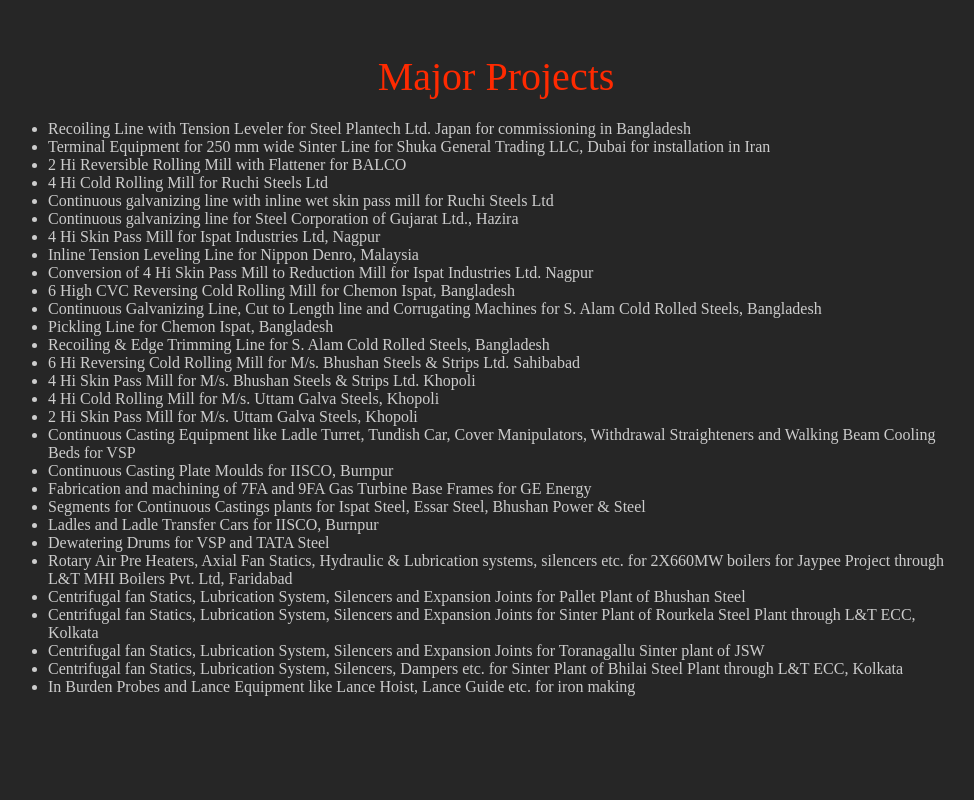
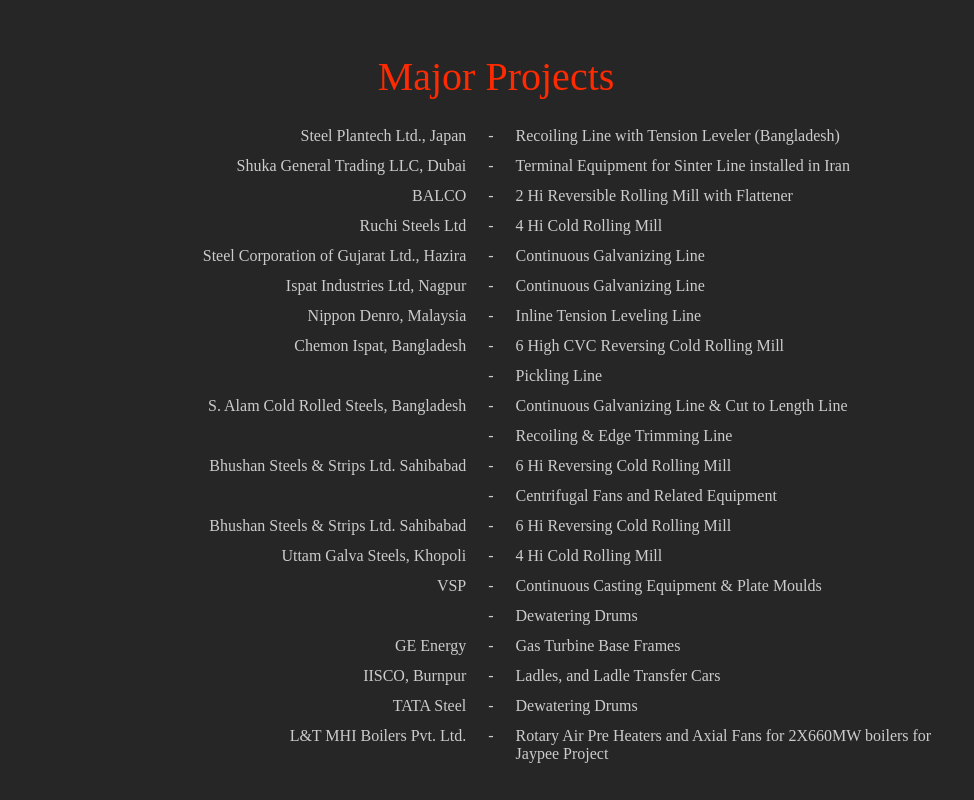
Before and after one commit to sanjaypuri/newResume, a plain HTML site: page index.html in a window 1280 px wide. Shown: the part 3500-4300 px from the top of the page, without its empty margins (144-1118 px from the left). Drawn offline with nearby package versions, Linux system fonts and the light colour scheme.

Commit message:
projects page updted

```diff
--- a/index.html
+++ b/index.html
@@ -223,45 +223,113 @@
   <div id="projects">
     <div id="projects-title">Major Projects</div>
     <div id="project-list">
-      <ul>
-        <li>Recoiling Line with Tension Leveler for Steel Plantech Ltd. Japan for commissioning in Bangladesh</li>
-        <li>Terminal Equipment for 250 mm wide Sinter Line for Shuka General Trading LLC, Dubai for installation in Iran
-        </li>
-        <li>2 Hi Reversible Rolling Mill with Flattener for BALCO</li>
-        <li>4 Hi Cold Rolling Mill for Ruchi Steels Ltd</li>
-        <li>Continuous galvanizing line with inline wet skin pass mill for Ruchi Steels Ltd</li>
-        <li>Continuous galvanizing line for Steel Corporation of Gujarat Ltd., Hazira</li>
-        <li>4 Hi Skin Pass Mill for Ispat Industries Ltd, Nagpur</li>
-        <li>Inline Tension Leveling Line for Nippon Denro, Malaysia</li>
-        <li>Conversion of 4 Hi Skin Pass Mill to Reduction Mill for Ispat Industries Ltd. Nagpur</li>
-        <li>6 High CVC Reversing Cold Rolling Mill for Chemon Ispat, Bangladesh</li>
-        <li>Continuous Galvanizing Line, Cut to Length line and Corrugating Machines for S. Alam Cold Rolled Steels,
-          Bangladesh</li>
-        <li>Pickling Line for Chemon Ispat, Bangladesh</li>
-        <li>Recoiling & Edge Trimming Line for S. Alam Cold Rolled Steels, Bangladesh</li>
-        <li>6 Hi Reversing Cold Rolling Mill for M/s. Bhushan Steels & Strips Ltd. Sahibabad</li>
-        <li>4 Hi Skin Pass Mill for M/s. Bhushan Steels & Strips Ltd. Khopoli</li>
-        <li>4 Hi Cold Rolling Mill for M/s. Uttam Galva Steels, Khopoli</li>
-        <li>2 Hi Skin Pass Mill for M/s. Uttam Galva Steels, Khopoli</li>
-        <li>Continuous Casting Equipment like Ladle Turret, Tundish Car, Cover Manipulators, Withdrawal Straighteners
-          and Walking Beam Cooling Beds for VSP</li>
-        <li>Continuous Casting Plate Moulds for IISCO, Burnpur</li>
-        <li>Fabrication and machining of 7FA and 9FA Gas Turbine Base Frames for GE Energy</li>
-        <li>Segments for Continuous Castings plants for Ispat Steel, Essar Steel, Bhushan Power & Steel</li>
-        <li>Ladles and Ladle Transfer Cars for IISCO, Burnpur</li>
-        <li>Dewatering Drums for VSP and TATA Steel</li>
-        <li>Rotary Air Pre Heaters, Axial Fan Statics, Hydraulic & Lubrication systems, silencers etc. for 2X660MW
-          boilers for Jaypee Project through L&T MHI Boilers Pvt. Ltd, Faridabad</li>
-        <li>Centrifugal fan Statics, Lubrication System, Silencers and Expansion Joints for Pallet Plant of Bhushan
-          Steel</li>
-        <li>Centrifugal fan Statics, Lubrication System, Silencers and Expansion Joints for Sinter Plant of Rourkela
-          Steel Plant through L&T ECC, Kolkata </li>
-        <li>Centrifugal fan Statics, Lubrication System, Silencers and Expansion Joints for Toranagallu Sinter plant of
-          JSW</li>
-        <li>Centrifugal fan Statics, Lubrication System, Silencers, Dampers etc. for Sinter Plant of Bhilai Steel Plant
-          through L&T ECC, Kolkata</li>
-        <li>In Burden Probes and Lance Equipment like Lance Hoist, Lance Guide etc. for iron making</li>
-      </ul>
+      <table>
+        <tr>
+          <td style="text-align: right; width:48%;">Steel Plantech Ltd., Japan</td>
+          <td>-</td>
+          <td>Recoiling Line with Tension Leveler (Bangladesh)</td>
+        </tr>
+        <tr>
+          <td style="text-align: right;">Shuka General Trading LLC, Dubai</td>
+          <td>-</td>
+          <td>Terminal Equipment for Sinter Line installed in Iran</td>
+        </tr>
+        <tr>
+          <td style="text-align: right;">BALCO</td>
+          <td>-</td>
+          <td>2 Hi Reversible Rolling Mill with Flattener</td>
+        </tr>
+        <tr>
+          <td style="text-align: right;">Ruchi Steels Ltd</td>
+          <td>-</td>
+          <td>4 Hi Cold Rolling Mill</td>
+        </tr>
+        <tr>
+          <td style="text-align: right;">Steel Corporation of Gujarat Ltd., Hazira</td>
+          <td>-</td>
+          <td>Continuous Galvanizing Line</td>
+        </tr>
+        <tr>
+          <td style="text-align: right;">Ispat Industries Ltd, Nagpur</td>
+          <td>-</td>
+          <td>Continuous Galvanizing Line</td>
+        </tr>
+        <tr>
+          <td style="text-align: right;">Nippon Denro, Malaysia</td>
+          <td>-</td>
+          <td>Inline Tension Leveling Line</td>
+        </tr>
+        <tr>
+          <td style="text-align: right;">Chemon Ispat, Bangladesh</td>
+          <td>-</td>
+          <td>6 High CVC Reversing Cold Rolling Mill</td>
+        </tr>
+        <tr>
+          <td style="text-align: right;"> </td>
+          <td>-</td>
+          <td>Pickling Line</td>
+        </tr>
+        <tr>
+          <td style="text-align: right;">S. Alam Cold Rolled Steels, Bangladesh</td>
+          <td>-</td>
+          <td>Continuous Galvanizing Line & Cut to Length Line</td>
+        </tr>
+        <tr>
+          <td style="text-align: right;"> </td>
+          <td>-</td>
+          <td>Recoiling & Edge Trimming Line</td>
+        </tr>
+        <tr>
+          <td style="text-align: right;">Bhushan Steels & Strips Ltd. Sahibabad</td>
+          <td>-</td>
+          <td>6 Hi Reversing Cold Rolling Mill</td>
+        </tr>
+        <tr>
+          <td style="text-align: right;"> </td>
+          <td>-</td>
+          <td>Centrifugal Fans and Related Equipment</td>
+        </tr>
+        <tr>
+          <td style="text-align: right;">Bhushan Steels & Strips Ltd. Sahibabad</td>
+          <td>-</td>
+          <td>6 Hi Reversing Cold Rolling Mill</td>
+        </tr>
+        <tr>
+          <td style="text-align: right;">Uttam Galva Steels, Khopoli</td>
+          <td>-</td>
+          <td>4 Hi Cold Rolling Mill</td>
+        </tr>
+        <tr>
+          <td style="text-align: right;">VSP</td>
+          <td>-</td>
+          <td>Continuous Casting Equipment & Plate Moulds</td>
+        </tr>
+        <tr>
+          <td style="text-align: right;"> </td>
+          <td>-</td>
+          <td>Dewatering Drums</td>
+        </tr>
+        <tr>
+          <td style="text-align: right;">GE Energy</td>
+          <td>-</td>
+          <td>Gas Turbine Base Frames</td>
+        </tr>
+        <tr>
+          <td style="text-align: right;">IISCO, Burnpur</td>
+          <td>-</td>
+          <td>Ladles, and Ladle Transfer Cars</td>
+        </tr>
+        <tr>
+          <td style="text-align: right;">TATA Steel</td>
+          <td>-</td>
+          <td>Dewatering Drums</td>
+        </tr>
+        <tr>
+          <td style="text-align: right;">L&T MHI Boilers Pvt. Ltd.</td>
+          <td>-</td>
+          <td>Rotary Air Pre Heaters and Axial Fans for 2X660MW boilers for Jaypee Project</td>
+        </tr>
+      </table>
     </div>
   </div>
   <div id="personal">
--- a/style.css
+++ b/style.css
@@ -210,6 +210,19 @@ header{
 #project-list{
   width: 70%;
   color: hsl(0, 0%, 80%);
+  /* background-color: red; */
+}
+
+#project-list table{
+  margin: 0 auto;
+}
+
+#project-list table tr{
+  vertical-align: top;
+}
+
+#project-list table tr td{
+  padding: 5px 10px;
 }
 
 #personal{
```
